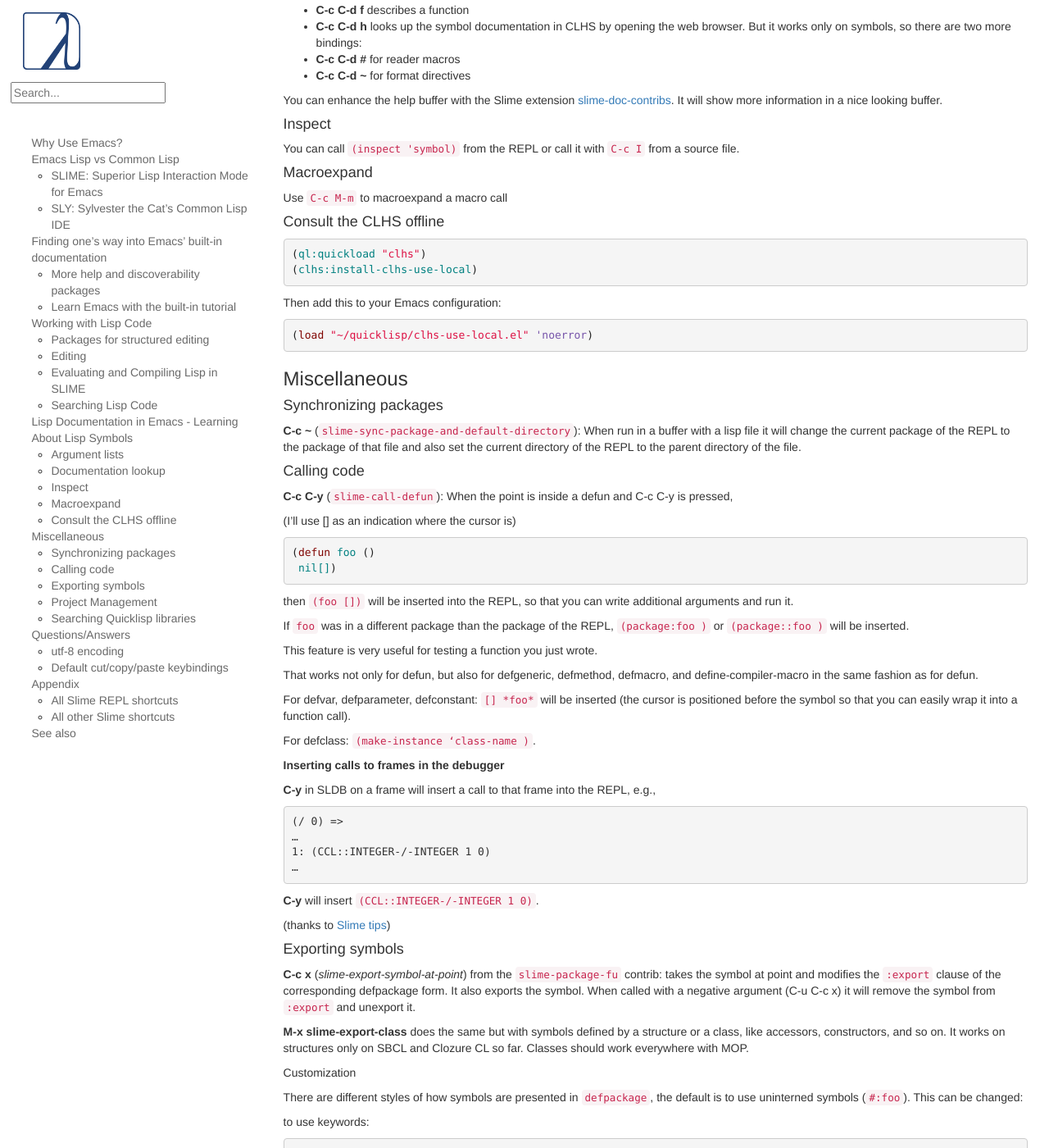
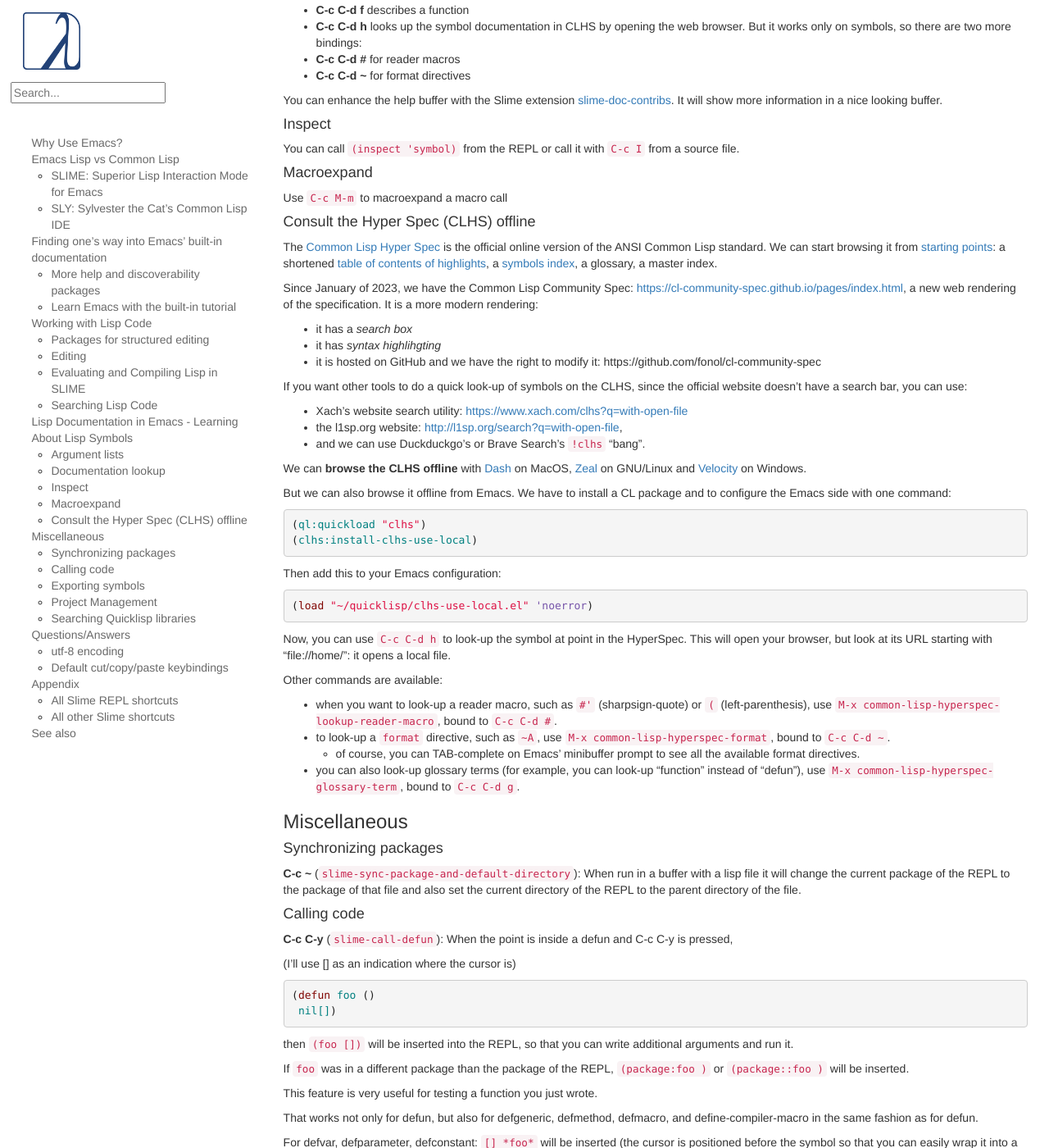
Before and after one commit to LispCookbook/cl-cookbook, a Jekyll site: the page built from emacs-ide.md, in a window 1280 px wide and 1400 px high, scrolled down 9395 px. Shown: the whole window at 82% size. Built offline with Jekyll 4.4.1, drawn with Linux system fonts in a browser that asks for light colours.

Commit message:
emacs-ide: more explanations to browse the CLHS offline, mention the new CLCS

```diff
--- a/emacs-ide.md
+++ b/emacs-ide.md
@@ -547,7 +547,30 @@
 Use `C-c M-m` to macroexpand a macro call
 
 
-#### Consult the CLHS offline
+#### Consult the Hyper Spec (CLHS) offline
+
+The [Common Lisp Hyper Spec](http://www.lispworks.com/documentation/common-lisp.html) is the
+official online version of the ANSI Common Lisp standard. We can start
+browsing it from [starting points](http://www.lispworks.com/documentation/HyperSpec/Front/StartPts.htm):
+a shortened [table of contents of highlights](http://www.lispworks.com/documentation/HyperSpec/Front/Hilights.htm),
+a [symbols index](http://www.lispworks.com/documentation/HyperSpec/Front/Hilights.htm),
+a glossary, a master index.
+
+Since January of 2023, we have the Common Lisp Community Spec: [https://cl-community-spec.github.io/pages/index.html](https://cl-community-spec.github.io/pages/index.html), a new web rendering of the specification. It is a more modern rendering:
+
+* it has a *search box*
+* it has *syntax highlihgting*
+* it is hosted on GitHub and we have the right to modify it: https://github.com/fonol/cl-community-spec
+
+If you want other tools to do a quick look-up of symbols on the CLHS,
+since the official website doesn't have a search bar, you can use:
+* Xach's website search utility: [https://www.xach.com/clhs?q=with-open-file](https://www.xach.com/clhs?q=with-open-file)
+* the l1sp.org website: [http://l1sp.org/search?q=with-open-file](http://l1sp.org/search?q=with-open-file),
+* and we can use Duckduckgo's or Brave Search's `!clhs` "bang".
+
+We can **browse the CLHS offline** with [Dash](https://kapeli.com/dash) on MacOS, [Zeal](https://zealdocs.org/) on GNU/Linux and [Velocity](https://velocity.silverlakesoftware.com/) on Windows.
+
+But we can also browse it offline from Emacs. We have to install a CL package and to configure the Emacs side with one command:
 
 ~~~lisp
 (ql:quickload "clhs")
@@ -559,6 +582,21 @@
 ~~~lisp
 (load "~/quicklisp/clhs-use-local.el" 'noerror)
 ~~~
+
+Now, you can use `C-c C-d h` to look-up the symbol at point in the
+HyperSpec. This will open your browser, but look at its URL starting
+with "file://home/": it opens a local file.
+
+Other commands are available:
+
+* when you want to look-up a reader macro, such as `#'`
+  (sharpsign-quote) or `(` (left-parenthesis), use
+  `M-x common-lisp-hyperspec-lookup-reader-macro`, bound to `C-c C-d #`.
+* to look-up a `format` directive, such as `~A`, use `M-x
+  common-lisp-hyperspec-format`, bound to `C-c C-d ~`.
+  * of course, you can TAB-complete on Emacs' minibuffer prompt to see all the available format directives.
+* you can also look-up glossary terms (for example, you can look-up "function" instead of "defun"), use `M-x common-lisp-hyperspec-glossary-term`, bound to `C-c C-d g`.
+
 
 ### Miscellaneous
 
```
